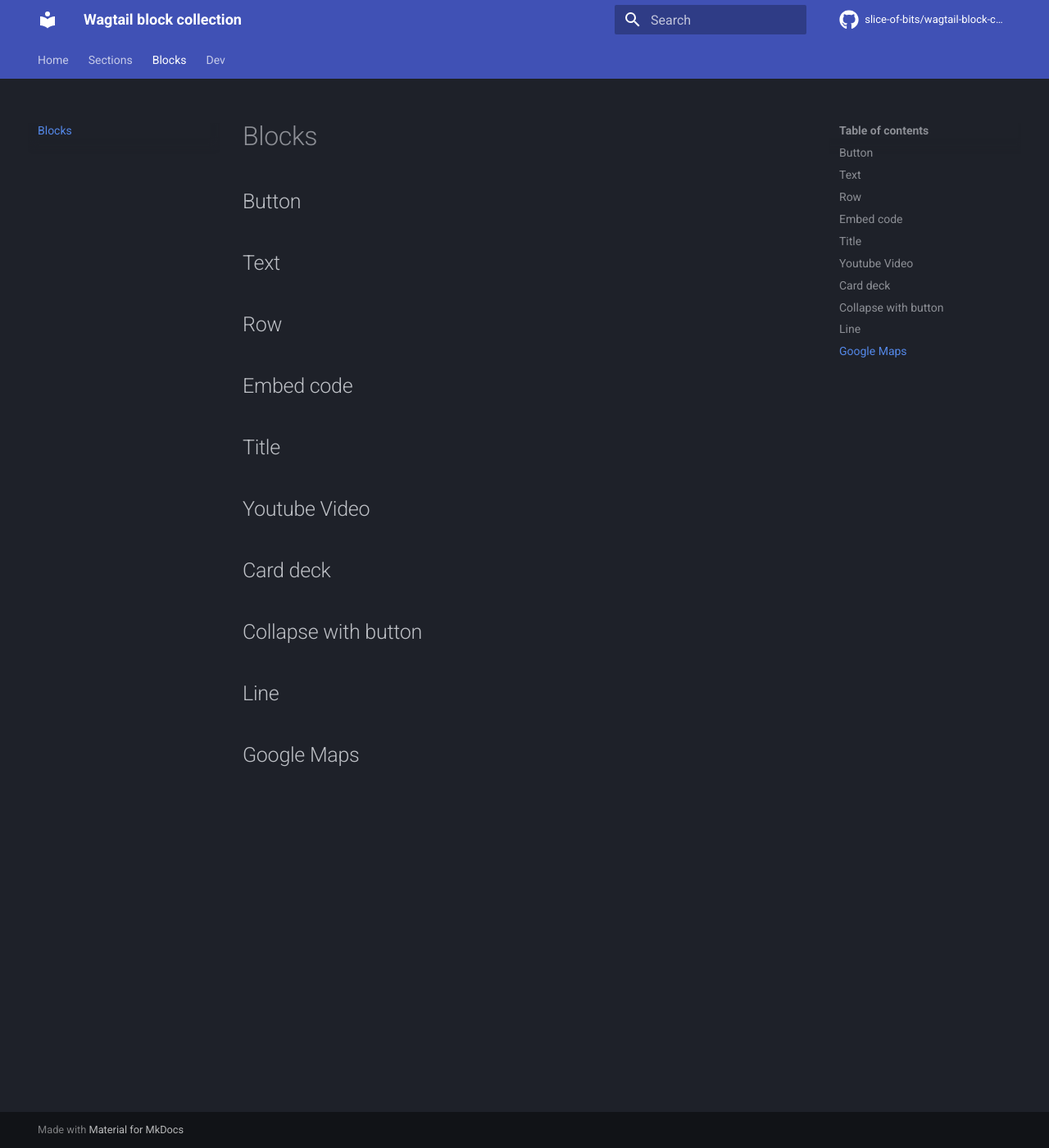
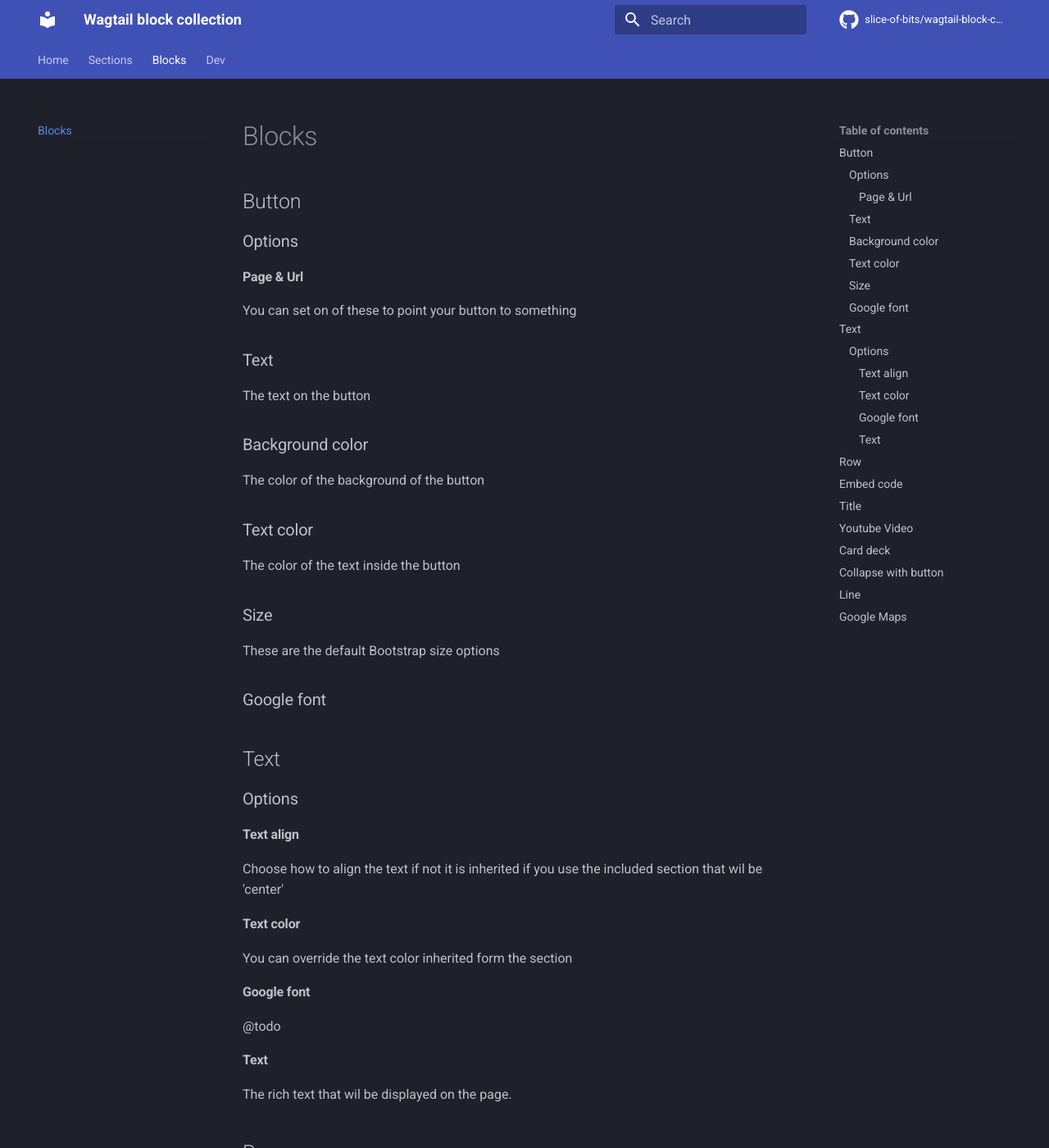
Before and after one commit to slice-of-bits/wagtail-block-collection, an MkDocs documentation site: the page built from docs/blocks.md, in a window 1280 px wide and 1400 px high. Shown: the whole window at 82% size. Built offline with MkDocs 1.6.1 and Material for MkDocs 9.7.7, drawn with Linux system fonts in a browser that asks for light colours; comment, search, counter and statistics services are not loaded.

Commit message:
Start working on the docs for the main blocks

```diff
--- a/docs/blocks.md
+++ b/docs/blocks.md
@@ -1,7 +1,29 @@
 # Blocks
 ## Button
+### Options
+#### Page & Url
+You can set on of these to point your button to something
+### Text
+The text on the button
+### Background color
+The color of the background of the button
+### Text color
+The color of the text inside the button
+### Size
+These are the default Bootstrap size options
+### Google font
+
 
 ## Text
+### Options
+#### Text align
+Choose how to align the text if not it is inherited if you use the included section that wil be 'center'
+#### Text color
+You can override the text color inherited form the section
+#### Google font
+@todo
+#### Text
+The rich text that wil be displayed on the page.
 
 ## Row
 
```
Also changed, not shown: docs/sections.md (+2 -2 lines), 1 other file.
